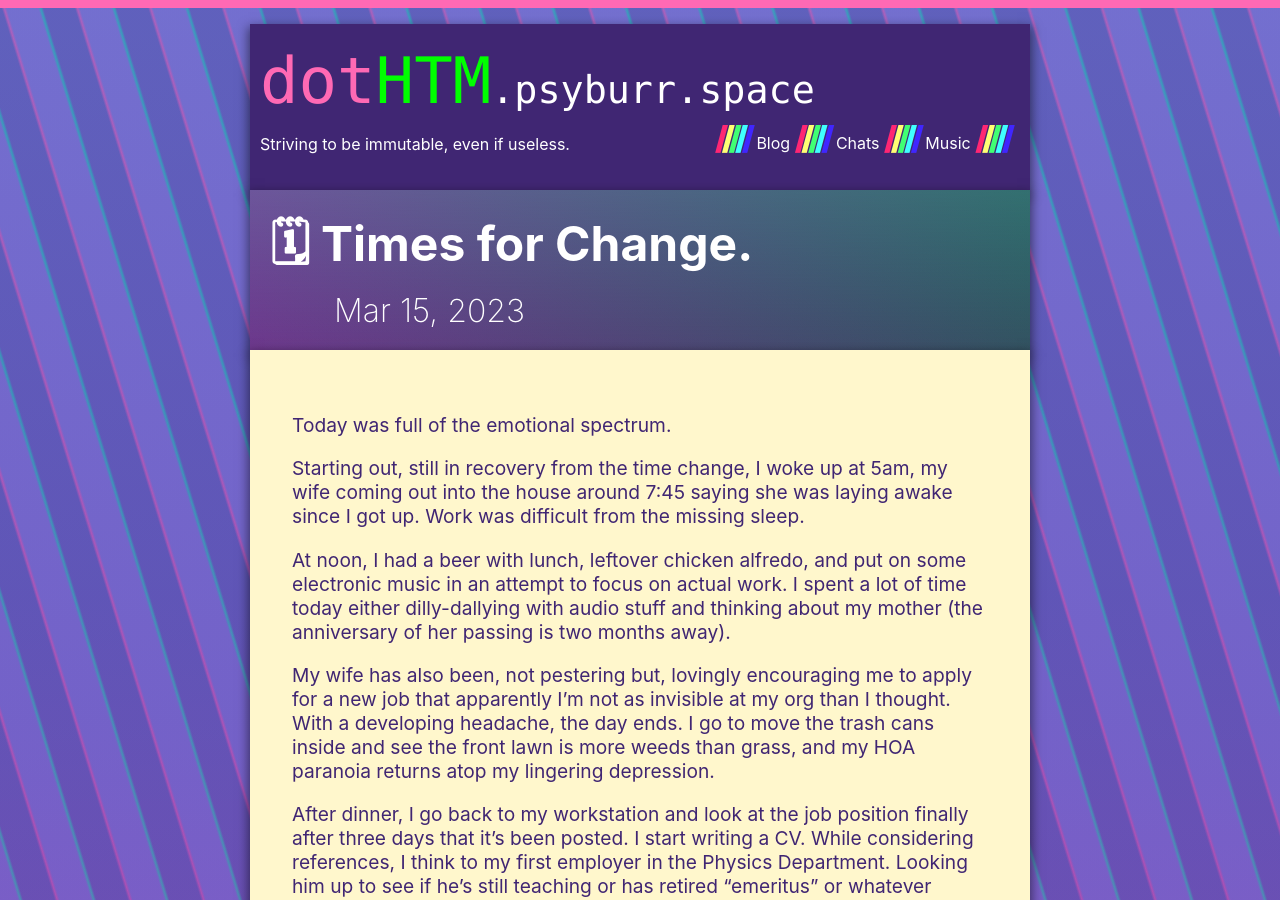
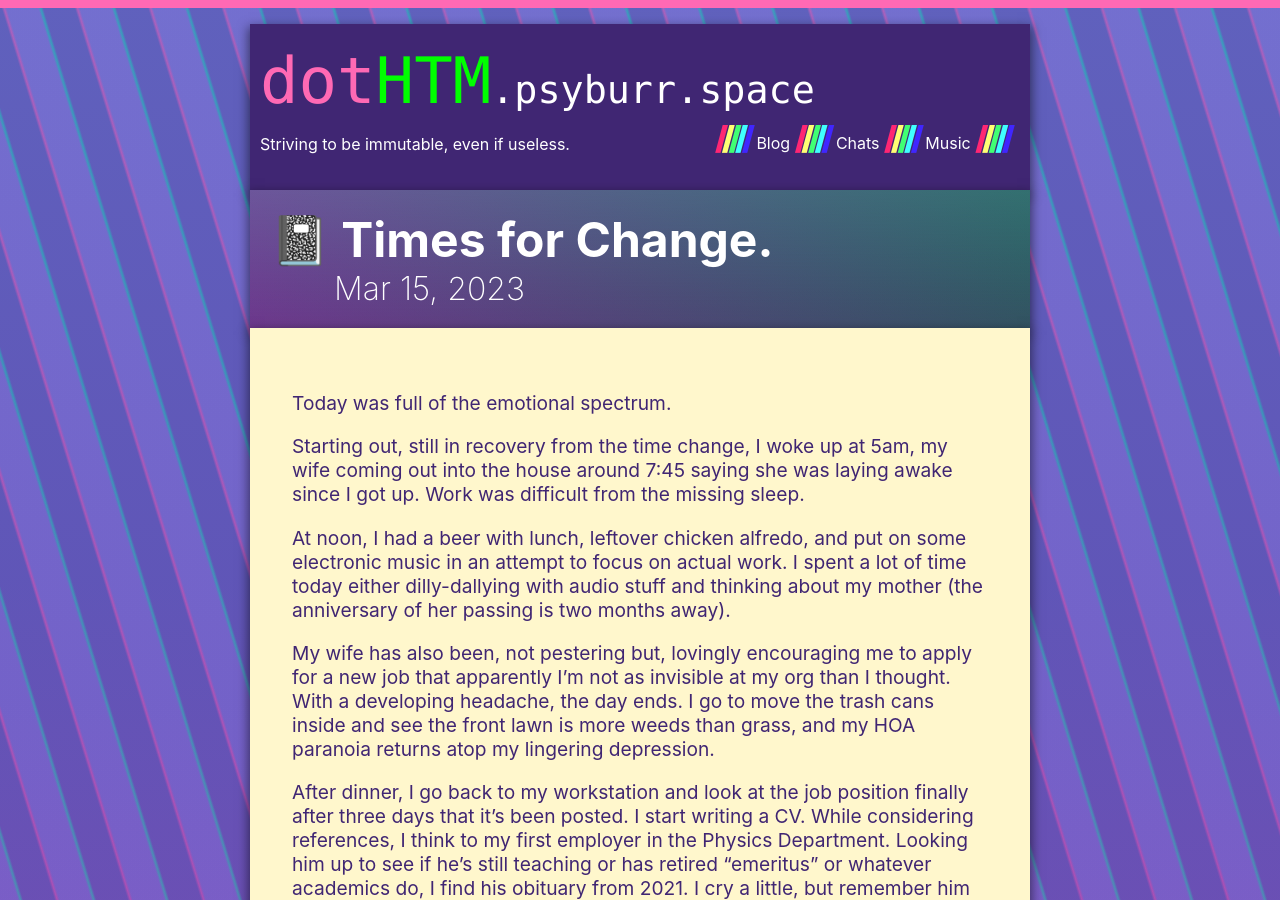
Before and after one commit to dotHTM/dothtm.github.io, a Jekyll site: the page built from blog/2023-03-15_times_for_change.md, in a window 1280 px wide and 900 px high. Built offline with Jekyll 4.4.1, drawn with Linux system fonts in a browser that asks for light colours; part of the change alters nothing that is shown.

```diff
--- /dev/null
+++ b/_layouts/blog.html
@@ -0,0 +1,5 @@
+---
+layout: default
+default_bullet: 📓
+---
+{{ content }}
--- a/blog/2023-03-15_times_for_change.md
+++ b/blog/2023-03-15_times_for_change.md
@@ -1,7 +1,7 @@
 ---
 title: Times for Change.
 date: 2023-03-15T22:04:34-05:00
-layout: post
+layout: blog
 ---
 
 Today was full of the emotional spectrum.
```
